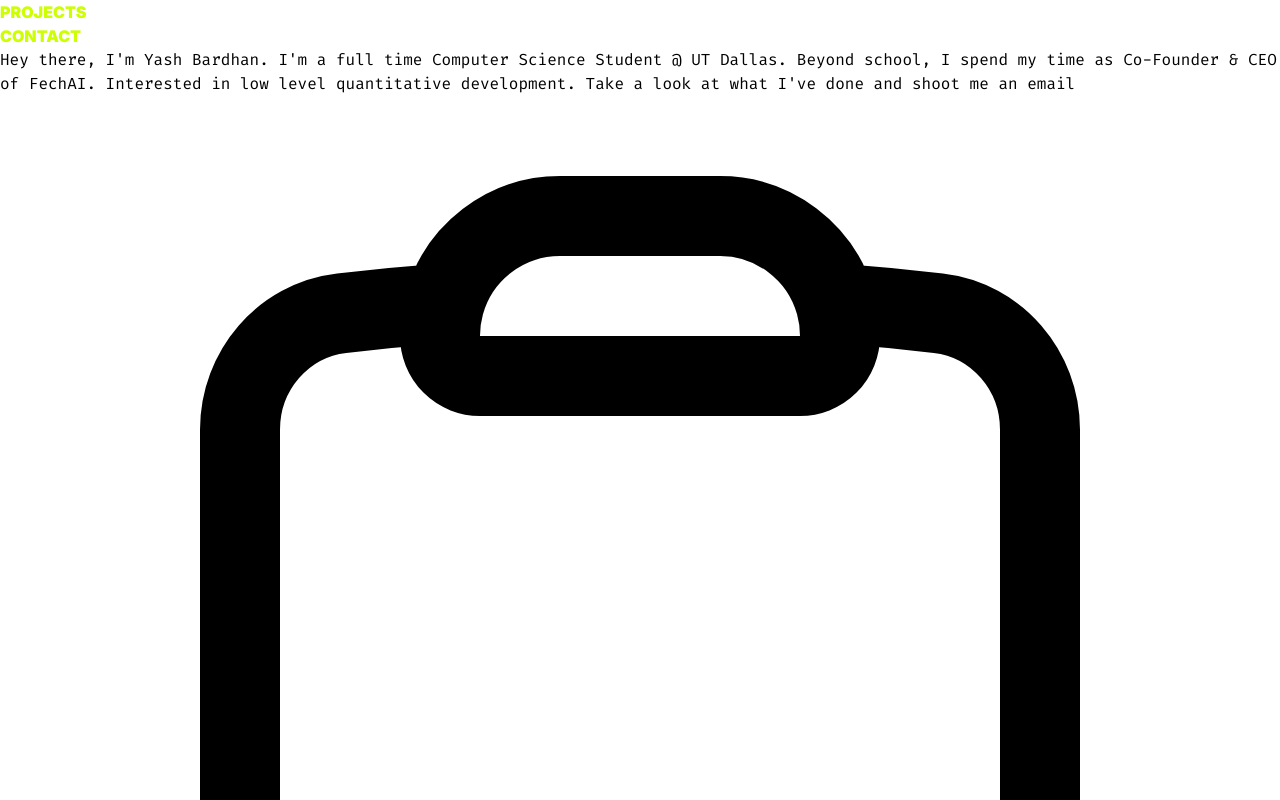
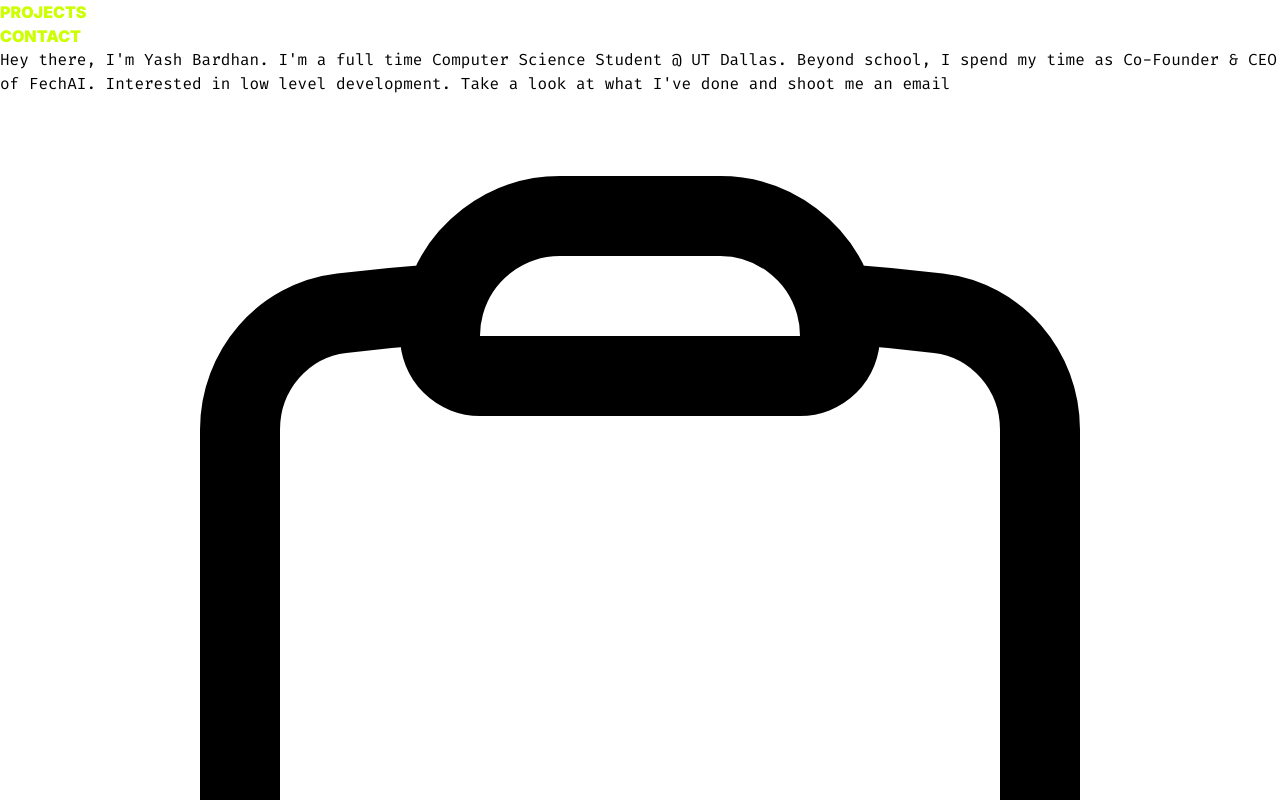
Before and after one commit to yasbbb/portfolio, a SvelteKit app: page / in a window 1280 px wide. Shown: the top 800 px of the page. Built offline with nearby package versions, Linux system fonts and the light colour scheme; no server answers; a web font is replaced by a local one.

Commit message:
calm luh update

```diff
--- a/src/routes/+page.svelte
+++ b/src/routes/+page.svelte
@@ -78,7 +78,7 @@
 
 <svelte:head>
 	<title>yash bardhan</title>
-	<meta name="description" content="Daniel Kasabov-Nouvion. Developer @ Austin, TX" />
+	<meta name="description" content="Yash Bardhan" />
 </svelte:head>
 
 <!-- <Nav /> -->
@@ -87,7 +87,7 @@
 	<div class="flex flex-col justify-center pt-10 w-full">
 		<p class="text-justify text-white f-code">
 			Hey there, I'm Yash Bardhan. I'm a full time Computer Science Student @ UT Dallas. Beyond school, I spend my time as Co-Founder & CEO of FechAI.
-			Interested in low level quantitative development. Take a
+			Interested in low level development. Take a
 			look at what I've done and shoot me an
 			<span on:click={copyEmailToClipboard} class="cursor-pointer hover:border-b-2"
 				>email <svg
```
